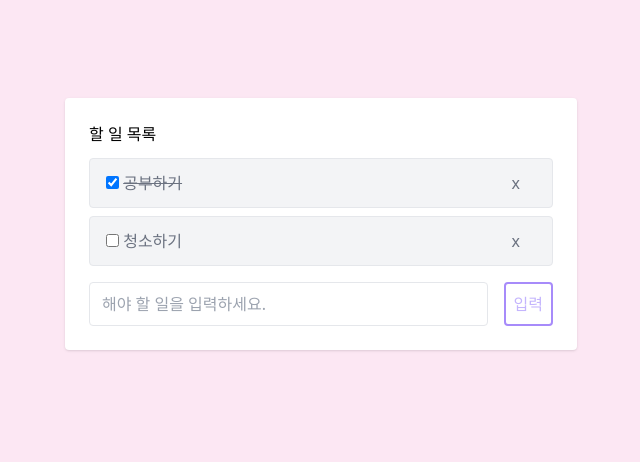
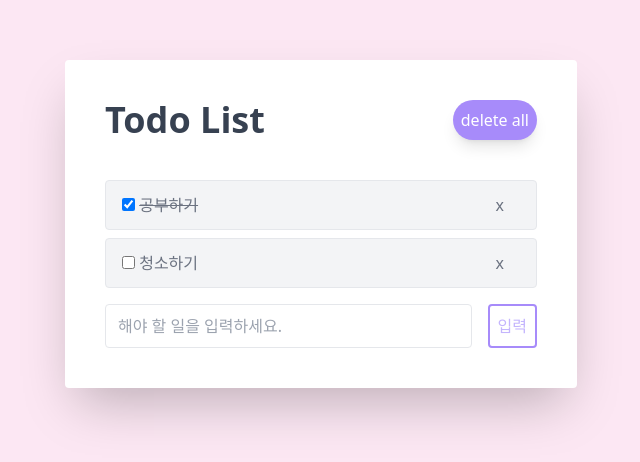
Before and after one commit to Jeongmmin/react-todo-app, a React (Create React App) app: page / in a window 1280 px wide. Shown: the part 176-638 px from the top of the page, without its empty margins (319-959 px from the left). Built offline with nearby package versions, Linux system fonts and the light colour scheme.

Commit message:
add RemoveAll button

```diff
--- a/src/App.js
+++ b/src/App.js
@@ -45,12 +45,18 @@ export default function App() {
     setValue("");
   };
 
+  // 모두 지우기 버튼 함수
+  const handleRemoveClick = () => {
+    setTodoData([]);
+  };
+
 
     return (
       <div className="flex items-center justify-center w-screen h-screen bg-pink-100">
-        <div className="w-full p-6 m-4 bg-white rounded shadow lg:w-3/4 lg:max-w-lg">
-          <div className="flex justify-between mb-3">
-            <h1>할 일 목록</h1>
+        <div className="w-full p-10 m-4 bg-white rounded shadow-2xl lg:w-3/4 lg:max-w-lg">
+          <div className="flex justify-between mb-10">
+            <h1 className="text-4xl font-bold text-gray-700">Todo List</h1>
+            <button onClick={handleRemoveClick} className="px-2 py-2 bg-violet-400 rounded-full text-white hover:bg-violet-500 hover:text-white shadow-lg">delete all</button>
           </div>
 
           <Lists handleClick={handleClick} todoData={todoData} setTodoData={setTodoData}/>
```
